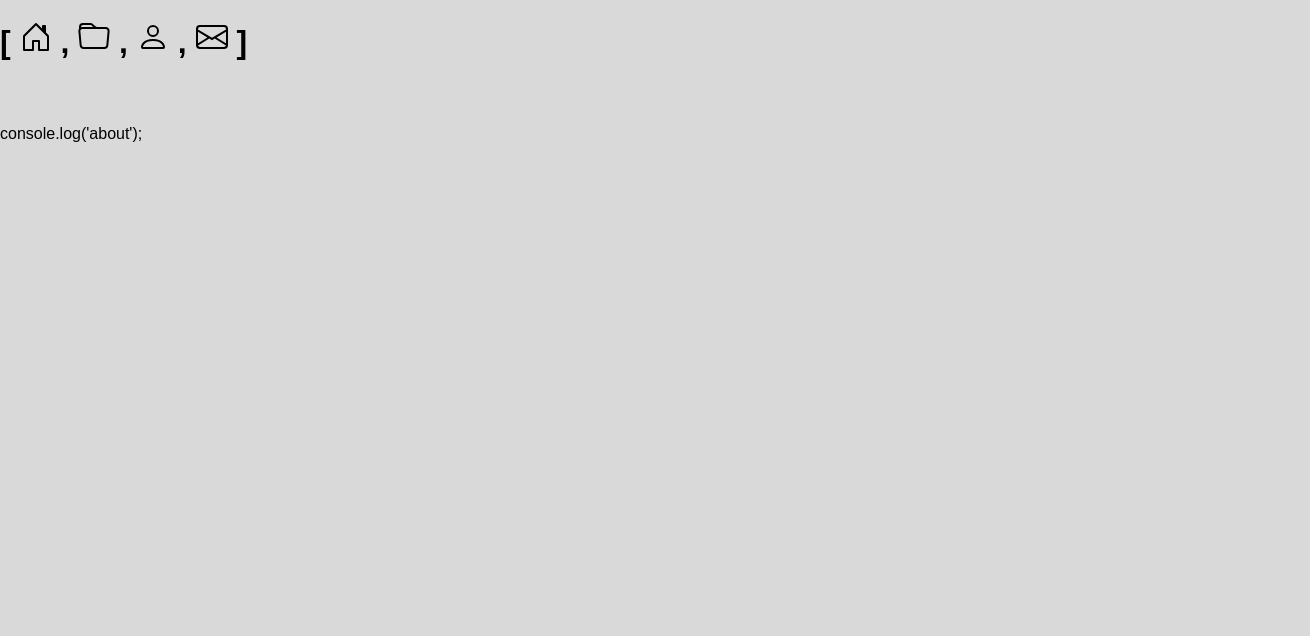
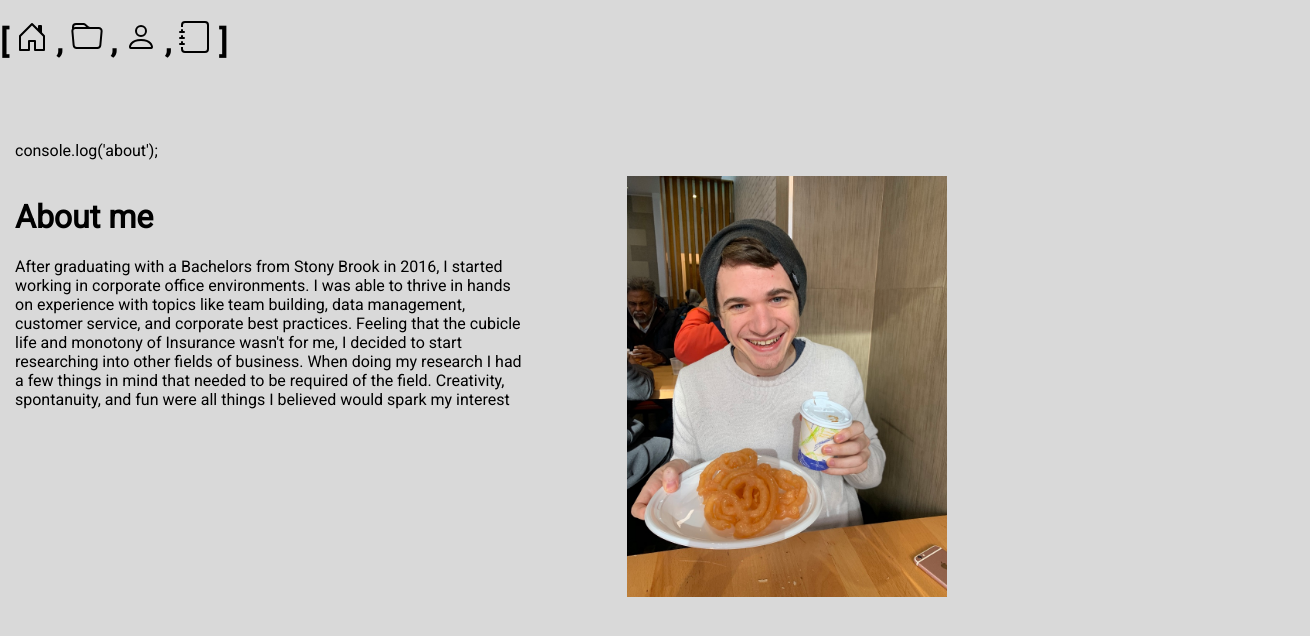
Before and after one commit to georuiz817/portfolio-2.0, a Gatsby site: page /about in a window 1280 px wide. Shown: the whole page, 1310 px wide, since content can reach past the window. Built offline with nearby package versions, Linux system fonts and the light colour scheme; Gatsby itself is replaced by a stand-in of ours.

Commit message:
about page being worked on, using css-grid

```diff
--- a/src/components/layout.css
+++ b/src/components/layout.css
@@ -1,5 +1,7 @@
+@import url("https://fonts.googleapis.com/css2?family=Roboto:wght@300;400&display=swap");
+
 html {
-  font-family: sans-serif;
+  font-family: "Roboto", sans-serif;
   -ms-text-size-adjust: 100%;
   -webkit-text-size-adjust: 100%;
   background-color: #d9d9d9;
@@ -7,6 +9,7 @@ html {
 
 body {
   margin: 0;
+  font-family: "Roboto", sans-serif;
   -webkit-font-smoothing: antialiased;
   -moz-osx-font-smoothing: grayscale;
   background-color: #d9d9d9;
@@ -49,10 +52,46 @@ body {
   width: 100%;
 }
 
-.project-button{
-  background-color:  #d9d9d9;
+.my-card .my-card-content {
+  margin-top: 10%;
+  text-align: center;
+  padding: 5%;
+}
+
+.my-card-content .my-card-desc p {
+  display: inline-block;
+  text-align: left;
+}
+
+.project-button {
+  background-color: #d9d9d9;
+  opacity: 100%;
   border: solid medium black;
   border-radius: 5px;
+}
+
+.about-container {
+  display: grid;
+  grid-template-columns: 40% 50%;
+  margin-left: 10%;
+  grid-template-rows: auto auto;
+  grid-column-gap: 100px;
+  width: 100%;
+  padding-right: 15px;
+  padding-left: 15px;
+  margin-right: auto;
+  margin-left: auto;
+
+}
+
+.about-item-1 {
+  grid-column-start: 1;
+  grid-column-end: 1;
+}
+
+.about-item-2 {
+  grid-column-start: 2;
+  grid-column-end: 2;
 }
 
 @media only screen and (max-width: 480px) {
--- a/src/components/miniNav.js
+++ b/src/components/miniNav.js
@@ -8,7 +8,7 @@ import OverlayTrigger from "react-bootstrap/OverlayTrigger"
 import { HouseDoor } from "react-bootstrap-icons"
 import { Folder } from "react-bootstrap-icons"
 import { Person } from "react-bootstrap-icons"
-import { Envelope } from "react-bootstrap-icons"
+import { Journal } from "react-bootstrap-icons"
 import Tooltip from "react-bootstrap/Tooltip"
 import { Link } from "gatsby"
 
@@ -25,9 +25,9 @@ const MiniNav = () => {
     </Tooltip>
   )
 
-  const ContactToolTip = props => (
+  const ResumeToolTip = props => (
     <Tooltip id="button-tooltip" {...props}>
-      Mail
+      Resume
     </Tooltip>
   )
 
@@ -74,10 +74,10 @@ const MiniNav = () => {
           <OverlayTrigger
             placement="bottom"
             delay={{ show: 250, hide: 400 }}
-            overlay={ContactToolTip}
+            overlay={ResumeToolTip}
           >
-            <a href="mailto:ruiz.fullstack@gmail.com">
-              <Envelope />
+            <a href="#www.google.com">
+              <Journal />
             </a>
           </OverlayTrigger>
         </Link>{" "}
--- a/src/pages/about.js
+++ b/src/pages/about.js
@@ -3,16 +3,29 @@ import Typical from "react-typical"
 import Layout from "../components/layout"
 import SEO from "../components/seo"
 import MiniNav from "../components/miniNav.js"
-import { Container, Col, Row } from "react-bootstrap"
+import me from "../images/me.jpeg"
 
 const About = () => (
   <Layout>
     <SEO title="About" />
     <div className="about">
       <MiniNav />
-      <Container style={{ marginTop: "5%" }}>
-        <Typical className="display-3" steps={["console.log('about');"]} />
-      </Container>
+      <div className="about-container" style={{ marginTop: "5%" }}>
+      <Typical className="display-3" steps={["console.log('about');"]} />
+        <div className="about-item-1">
+          <h1>About me</h1>
+          <p>After graduating with a Bachelors from Stony Brook in 2016, I started working in corporate
+                office environments. I was able to thrive in hands on experience with topics like team building,
+                data management, customer service, and corporate best practices. Feeling that the cubicle life and
+                monotony of Insurance wasn't for me, I decided to start researching into other fields of business.
+                When doing my research I had a few things in mind that needed to be required of the field. Creativity,
+                spontanuity, and fun were all things I believed would spark my interest
+            </p>
+        </div>
+        <div className="about-item-2">
+          <img src={me} width="50%" alt="n/a" />
+        </div>
+      </div>
     </div>
   </Layout>
 )
```
Also changed, not shown: src/pages/projects.js (+7 -6 lines), src/images/me.jpeg (added).
